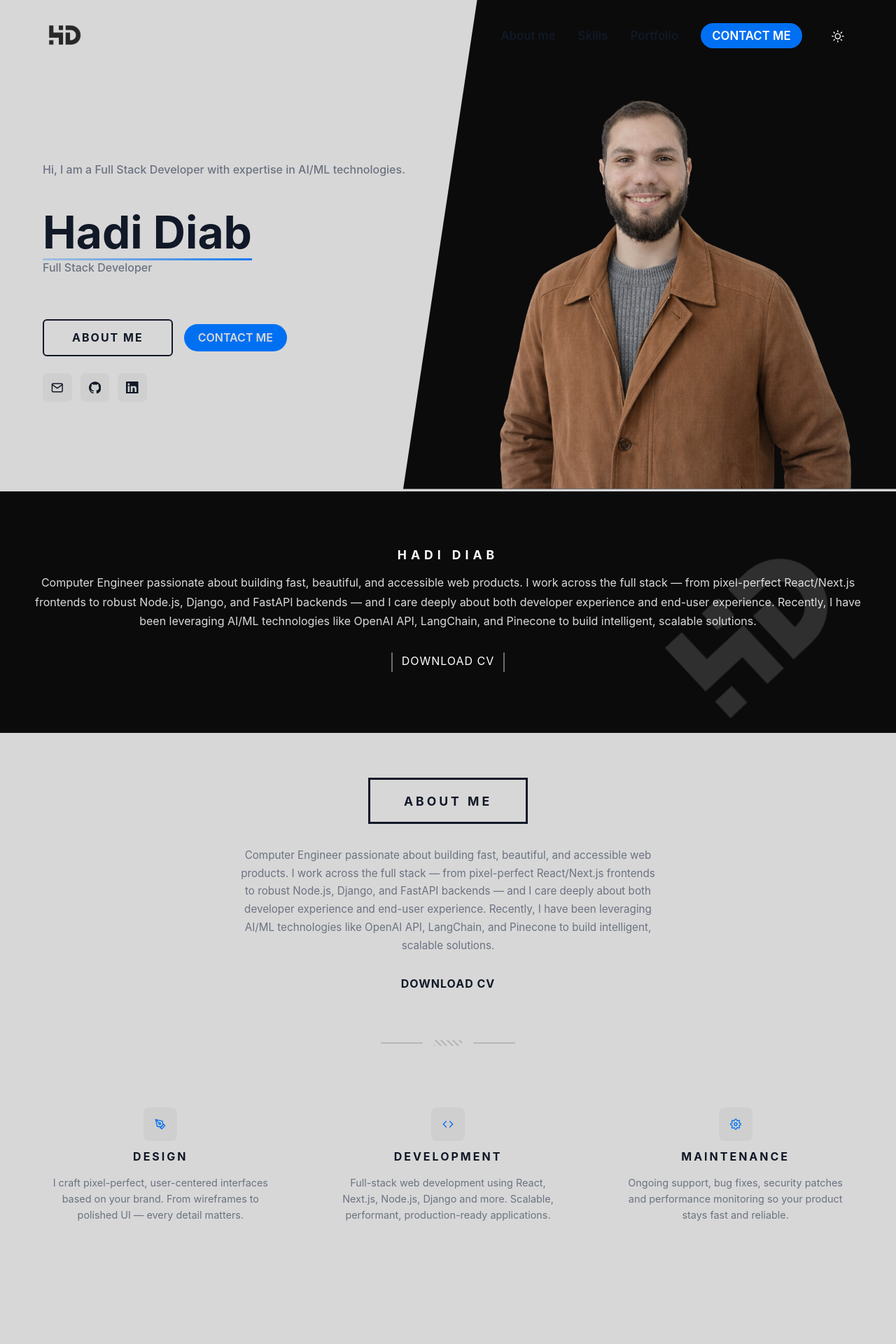
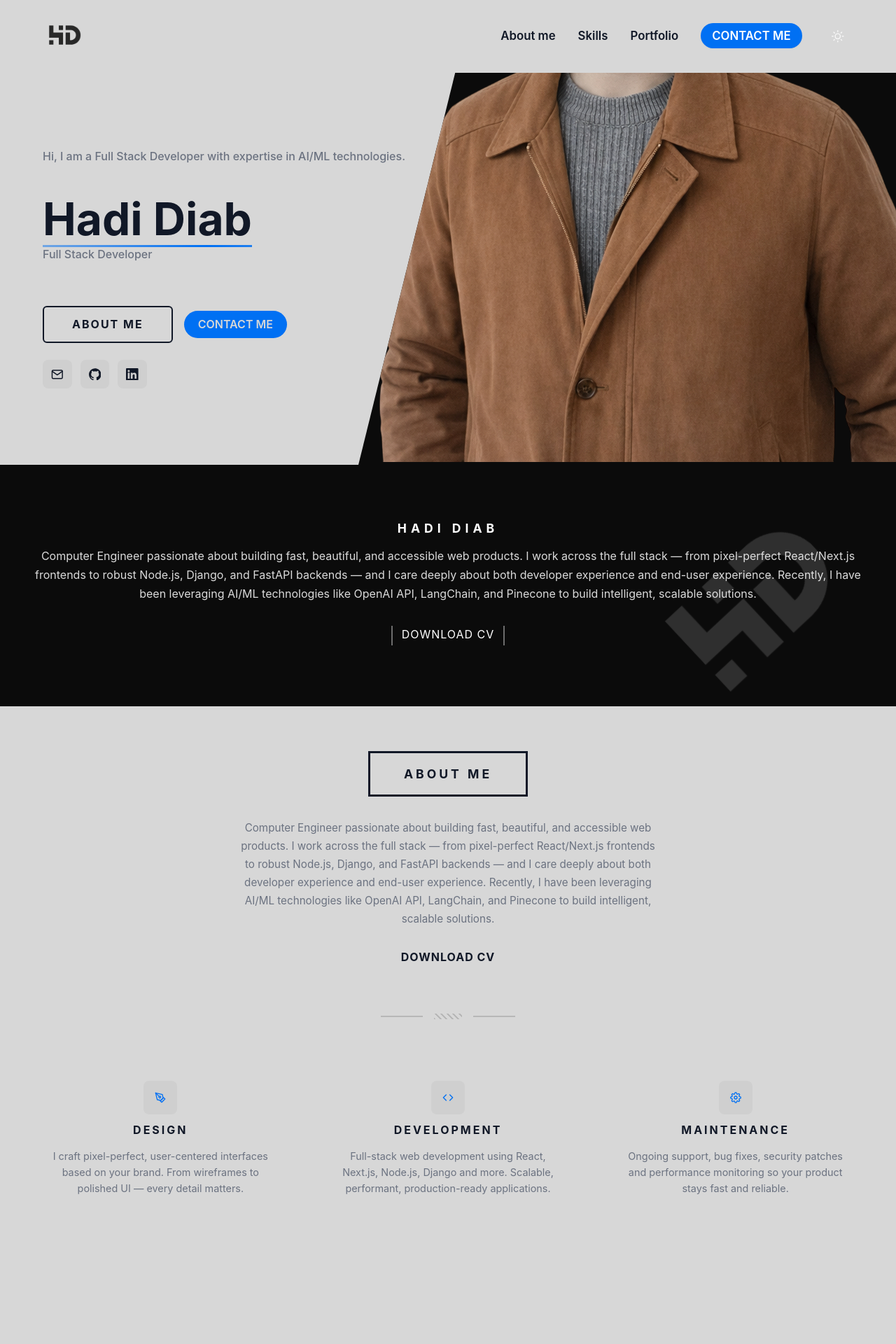
Before and after one commit to Hadi20Diab/my-portfolio, a Next.js app: page / in a window 1280 px wide. Shown: the top 1920 px of the page at 70% size. Built offline with nearby package versions, Linux system fonts and the light colour scheme.

Commit message:
feat: enhance HeroSection image handling and improve lazy loading for sections
Co-authored-by: Copilot <copilot@github.com>

```diff
--- a/src/components/HeroSection/HeroSection.jsx
+++ b/src/components/HeroSection/HeroSection.jsx
@@ -59,7 +59,7 @@ export default function HeroSection() {
                 </div>
                 <div className="heroImage">
                     <div className="portrait">
-                        <Image src="/hero-Image.png" alt="Hero" fill style={{ objectFit: 'contain' }} />
+                        <Image src="/hero-Image.png" alt="Hadi Diab" width={600} height={800} priority style={{ objectFit: 'contain', objectPosition: 'bottom center' }} />
                     </div>
                 </div>
             </section>
--- a/src/components/HeroSection/HeroSection.scss
+++ b/src/components/HeroSection/HeroSection.scss
@@ -4,7 +4,9 @@
     display: grid;
     grid-template-columns: 1fr 1fr;
     align-items: center;
-    overflow: hidden;
+    // overflow: hidden;
+    position: relative;
+    min-height: 70vh;
 
     .heroContant {
         padding: vars.$space-xxl vars.$space-xl;
@@ -12,6 +14,7 @@
         margin: 0 auto;
         text-align: left;
         z-index: 2;
+        position: relative;
 
         .heroTitle {
             position: relative;
@@ -120,40 +123,43 @@
 
     .heroImage {
         position: absolute;
-        min-height: 70vh;
+        top: 0;
+        right: 0;
+        width: 60%;
+        height: 100%;
         background: vars.$hero-dark;
         display: flex;
-        align-items: center;
+        align-items: flex-end;
         justify-content: center;
-        /* angled divider */
-        clip-path: polygon(15% 0, 100% 0, 100% 100%, 0 100%);
-        top: 0;
-        right: 0;
-        z-index: -1;
-        padding-top: 5rem;
-        width: 55%;
+        /* prominent angled divider — matches template */
+        clip-path: polygon(18% 0, 100% 0, 100% 100%, 0 100%);
+        z-index: 1;
+        overflow: hidden;
 
         .portrait {
-            position: relative;
-            height: auto;
-            margin-bottom: -0.2rem;
+            // position: relative;
+            // width: 85%;
+            // height: 95%;
 
             img {
-                position: static !important;
+                object-fit: contain;
+                object-position: bottom center;
+                width: auto;
+                height: auto;
             }
         }
     }
 
-    /* tablet: shrink clip-path angle */
-    @media screen and (max-width: 1024px) and (min-width: 769px) {
+    /* tablet 901–1024px: keep angle but slightly narrower */
+    @media screen and (max-width: 1024px) and (min-width: 901px) {
         .heroImage {
-            width: 50%;
-            clip-path: polygon(12% 0, 100% 0, 100% 100%, 0 100%);
+            width: 55%;
+            clip-path: polygon(16% 0, 100% 0, 100% 100%, 0 100%);
         }
     }
 
-    /* mobile: stack vertically, image on top */
-    @media screen and (max-width: #{vars.$bp-md}) {
+    /* mobile / small tablet ≤900px: stack vertically, image on top */
+    @media screen and (max-width: 900px) {
         display: flex;
         flex-direction: column-reverse;
         min-height: unset;
@@ -161,8 +167,8 @@
         .heroImage {
             position: relative;
             width: 100%;
-            min-height: 55vw;
-            max-height: 320px;
+            min-height: 50vw;
+            max-height: 380px;
             clip-path: none;
             z-index: 0;
             padding-top: 0;
@@ -217,6 +223,7 @@
     padding: 3.5rem 0;
     position: relative;
     overflow: hidden;
+    margin-top: - vars.$section-spacing;
 
     .featureInner {
         max-width: vars.$container-max;
--- a/src/components/HomeClient/HomeClient.jsx
+++ b/src/components/HomeClient/HomeClient.jsx
@@ -1,47 +1,52 @@
 "use client"
 
 import dynamic from 'next/dynamic'
-import Loading from '../Loading/Loading'
+import { useEffect, useRef, useState } from 'react'
 
-const HeroSection = dynamic(() => import('../HeroSection/HeroSection'), {
-  ssr: false,
-  loading: () => <Loading />,
-})
+const HeroSection = dynamic(() => import('../HeroSection/HeroSection'), { ssr: false })
+const AboutSection = dynamic(() => import('../AboutSection/AboutSection'), { ssr: false })
+const StatsSection = dynamic(() => import('../StatsSection/StatsSection'), { ssr: false })
+const SkillsSection = dynamic(() => import('../SkillsSection/SkillsSection'), { ssr: false })
+const ProjectsSection = dynamic(() => import('../ProjectsSection/ProjectsSection'), { ssr: false })
+const ExperienceSection = dynamic(() => import('../ExperienceSection/ExperienceSection'), { ssr: false })
 
-const AboutSection = dynamic(() => import('../AboutSection/AboutSection'), {
-  ssr: false,
-  loading: () => <Loading text="Loading about" />,
-})
+/** Only renders children once the element is scrolled into proximity */
+function LazySection({ children, minHeight = '400px', id }) {
+  const ref = useRef(null)
+  const [visible, setVisible] = useState(false)
 
-const StatsSection = dynamic(() => import('../StatsSection/StatsSection'), {
-  ssr: false,
-  loading: () => <Loading text="Loading stats" />,
-})
+  useEffect(() => {
+    const el = ref.current
+    if (!el) return
+    const observer = new IntersectionObserver(
+      ([entry]) => {
+        if (entry.isIntersecting) {
+          setVisible(true)
+          observer.disconnect()
+        }
+      },
+      { rootMargin: '200px', threshold: 0 }
+    )
+    observer.observe(el)
+    return () => observer.disconnect()
+  }, [])
 
-const SkillsSection = dynamic(() => import('../SkillsSection/SkillsSection'), {
-  ssr: false,
-  loading: () => <Loading text="Loading skills" />,
-})
-
-const ProjectsSection = dynamic(() => import('../ProjectsSection/ProjectsSection'), {
-  ssr: false,
-  loading: () => <Loading text="Loading projects" />,
-})
-
-const ExperienceSection = dynamic(() => import('../ExperienceSection/ExperienceSection'), {
-  ssr: false,
-  loading: () => <Loading text="Loading experience" />,
-})
+  return (
+    <div ref={ref} id={id} style={{ minHeight: visible ? undefined : minHeight }}>
+      {visible && children}
+    </div>
+  )
+}
 
 export default function HomeClient() {
   return (
     <>
       <HeroSection />
-      <AboutSection />
-      <StatsSection />
-      <SkillsSection />
-      <ProjectsSection />
-      <ExperienceSection />
+      <LazySection minHeight="520px"><AboutSection /></LazySection>
+      <LazySection minHeight="160px"><StatsSection /></LazySection>
+      <LazySection minHeight="400px"><SkillsSection /></LazySection>
+      <LazySection minHeight="400px"><ProjectsSection /></LazySection>
+      <LazySection minHeight="400px"><ExperienceSection /></LazySection>
     </>
   )
 }
--- a/src/components/ProjectsSection/ProjectsSection.scss
+++ b/src/components/ProjectsSection/ProjectsSection.scss
@@ -285,13 +285,26 @@
       &:hover {
         box-shadow: 0 12px 40px rgba(255,255,255,0.08);
       }
+
+      /* In dark mode --brand is a light pastel blue (#9fc8ff),
+         white text on it fails contrast — force solid blue */
+      .projectLink.primary {
+        background: vars.$brand;
+        color: #fff;
+
+        &:hover {
+          background: vars.$brand-600;
+          color: #fff;
+        }
+      }
     }
 
     .techStack .techBadge {
       background: rgba(255,255,255,0.06);
+      color: rgba(255,255,255,0.85);
 
       &:hover {
-        background: var(--brand);
+        background: vars.$brand;
         color: white;
       }
     }
--- a/src/styles/globals.scss
+++ b/src/styles/globals.scss
@@ -69,5 +69,4 @@ main {
   flex-direction: column;
   gap: vars.$section-spacing;
   text-align: center;
-  padding: vars.$space-xxl 0;
 }
```
